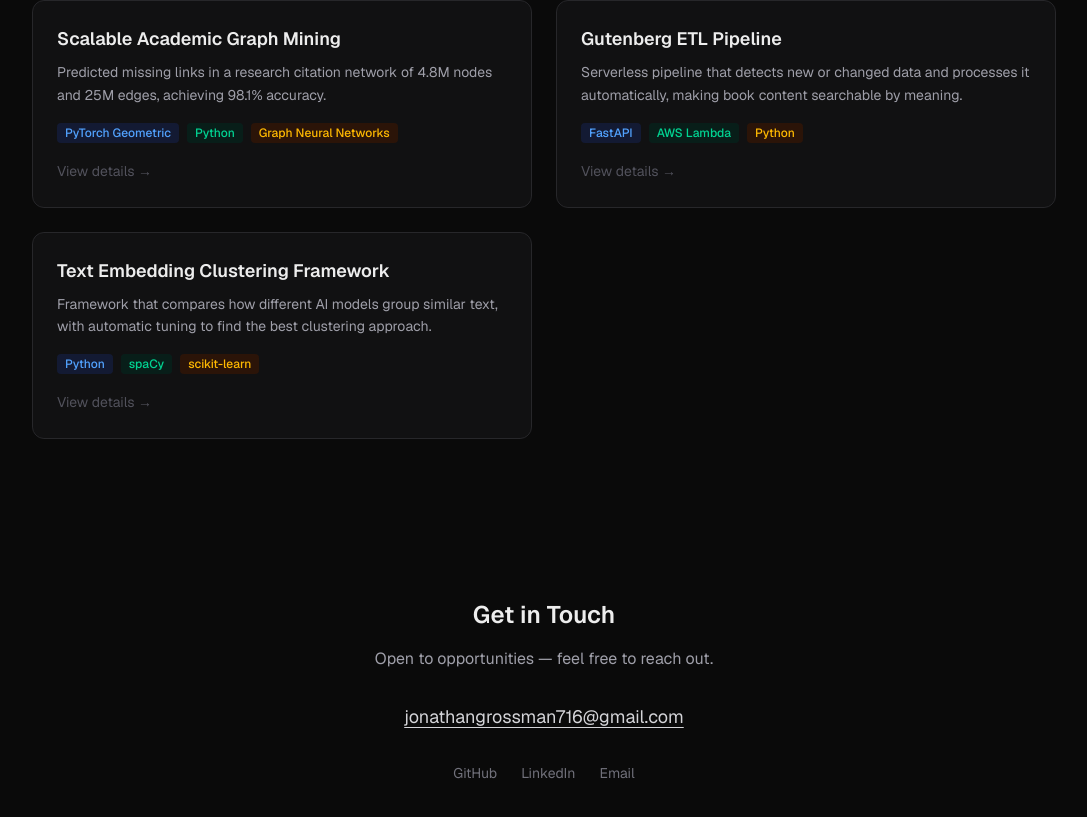
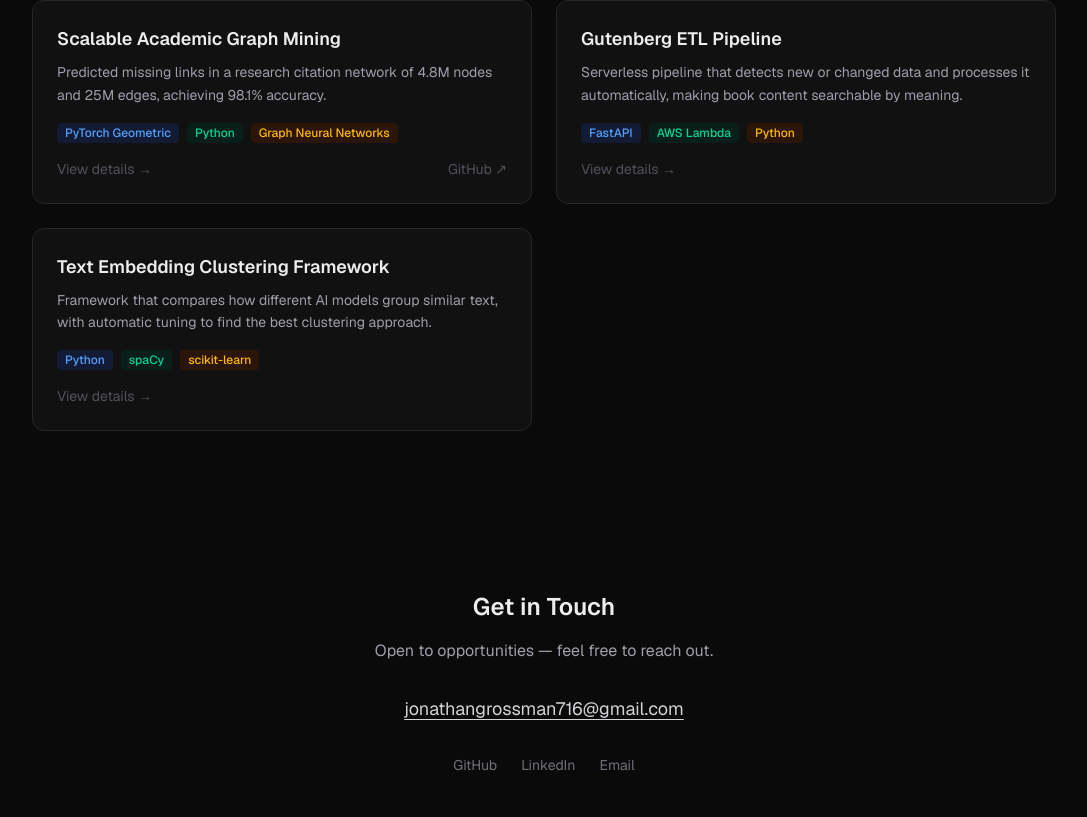
Before and after one commit to jgwentworth92/jgwentworth92.github.io, a Next.js app: page / in a window 1280 px wide. Shown: the part 1627-2444 px from the top of the page, without its empty margins (96-1183 px from the left). Built offline with nearby package versions, Linux system fonts and the light colour scheme.

Commit message:
feat: add GitHub link for Academic Graph Mining project card

```diff
--- a/src/components/project-card.tsx
+++ b/src/components/project-card.tsx
@@ -32,9 +32,22 @@ export function ProjectCard({ project }: { project: Project }) {
           </span>
         ))}
       </div>
-      <span className="text-sm text-zinc-600 group-hover:text-zinc-400 transition-colors">
-        View details →
-      </span>
+      <div className="flex items-center justify-between">
+        <span className="text-sm text-zinc-600 group-hover:text-zinc-400 transition-colors">
+          View details →
+        </span>
+        {project.githubUrl && (
+          <a
+            href={project.githubUrl}
+            target="_blank"
+            rel="noopener noreferrer"
+            onClick={(e) => e.stopPropagation()}
+            className="text-sm text-zinc-600 hover:text-white transition-colors"
+          >
+            GitHub ↗
+          </a>
+        )}
+      </div>
     </Link>
   );
 }
--- a/src/data/projects.ts
+++ b/src/data/projects.ts
@@ -17,6 +17,7 @@ export const projects: Project[] = [
     summary:
       "Predicted missing links in a research citation network of 4.8M nodes and 25M edges, achieving 98.1% accuracy.",
     techStack: ["PyTorch Geometric", "Python", "Graph Neural Networks"],
+    githubUrl: "https://github.com/jgwentworth92/ds677final",
     problem:
       "Researchers working with large citation networks can't easily discover connections between papers. Manual traversal of millions of nodes is impractical, and existing tools don't predict where missing links should exist.",
     approach:
```
